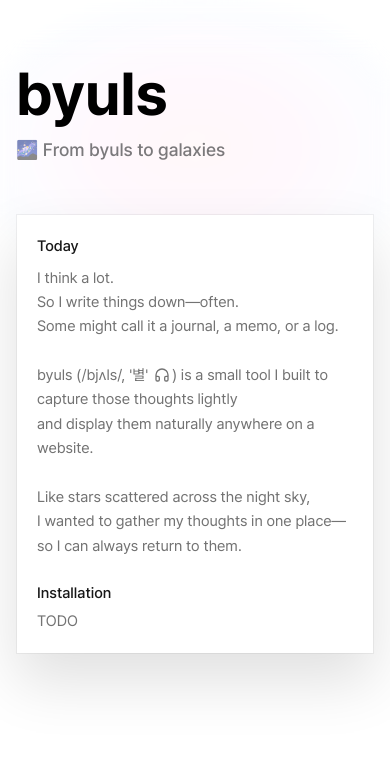
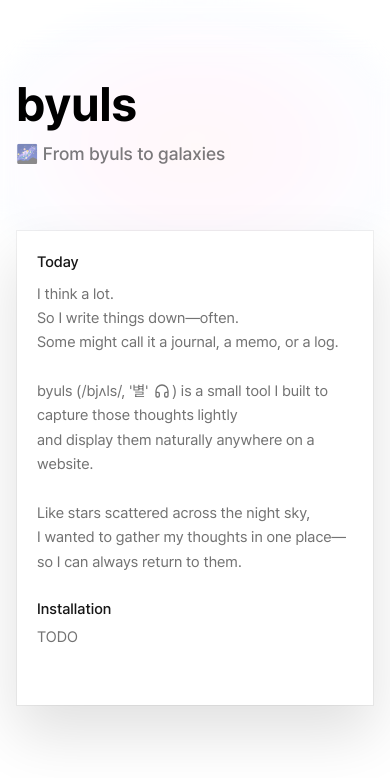
Before and after one commit to nylonbricks/byuls, a Next.js app in the folder website/: page /en in a window 390 px wide. Shown: the top 778 px of the page. Built offline with nearby package versions, Linux system fonts and the light colour scheme; no server answers.

Commit message:
fix(website): adjust padding and font size in card and hero components

```diff
--- a/website/src/app/[locale]/_components/card.tsx
+++ b/website/src/app/[locale]/_components/card.tsx
@@ -6,7 +6,7 @@ import type { PropsWithChildren } from 'react';
 export const Card = ({ children }: PropsWithChildren) => {
   return (
     <motion.div
-      className="z-card mt-[150px] flex w-full flex-col gap-6 border border-[rgba(0,0,0,0.05)] bg-white bg-clip-padding p-5 shadow-[0_28px_56px_rgba(0,0,0,0.12)]"
+      className="z-card mt-[150px] flex w-full flex-col gap-6 border border-[rgba(0,0,0,0.05)] bg-white bg-clip-padding p-5 pb-14 shadow-[0_28px_56px_rgba(0,0,0,0.12)]"
       initial={{ opacity: 0, filter: 'blur(8px)', transform: 'translateY(6px)' }}
       animate={{ opacity: 1, filter: 'blur(0px)', transform: 'translateY(0px)' }}
       transition={{
--- a/website/src/app/[locale]/_components/hero.tsx
+++ b/website/src/app/[locale]/_components/hero.tsx
@@ -7,7 +7,7 @@ export const Hero = () => {
   return (
     <div className="fixed">
       <motion.h1
-        className="font-bold text-6xl tracking-[-0.3px]"
+        className="font-bold text-5xl tracking-[-0.3px] md:text-6xl"
         initial={{ opacity: 0, filter: 'blur(8px)', transform: 'translateY(6px)' }}
         animate={{ opacity: 1, filter: 'blur(0px)', transform: 'translateY(0px)' }}
         transition={{
--- a/website/src/app/[locale]/page.tsx
+++ b/website/src/app/[locale]/page.tsx
@@ -9,7 +9,7 @@ const Page = async () => {
   const today = t('today').split('[byuls.audio]');
 
   return (
-    <div className="mx-auto flex w-full max-w-[764px] flex-col px-4 py-16">
+    <div className="mx-auto flex w-full max-w-[764px] flex-col px-4 pt-20 pb-4">
       <div className="fixed top-0 left-0 h-full w-full blur-[10px]" aria-hidden="true">
         <Background />
       </div>
```
